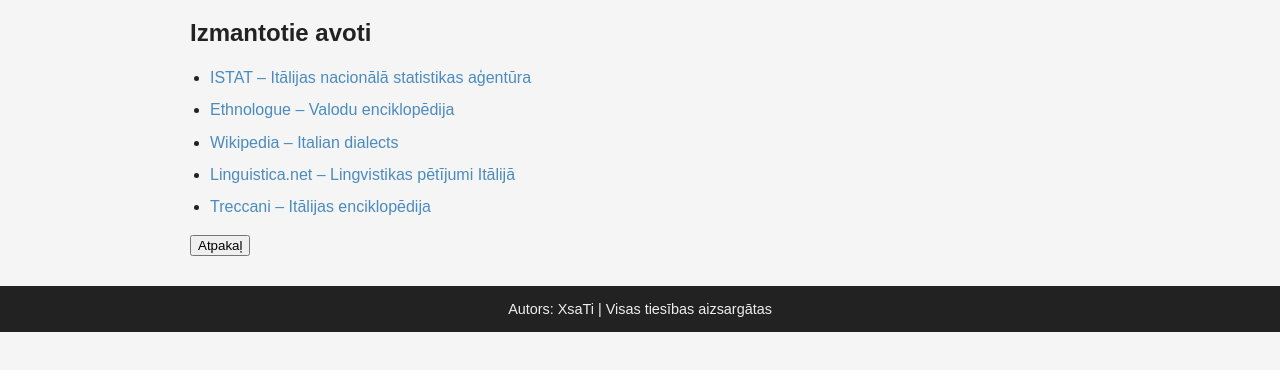
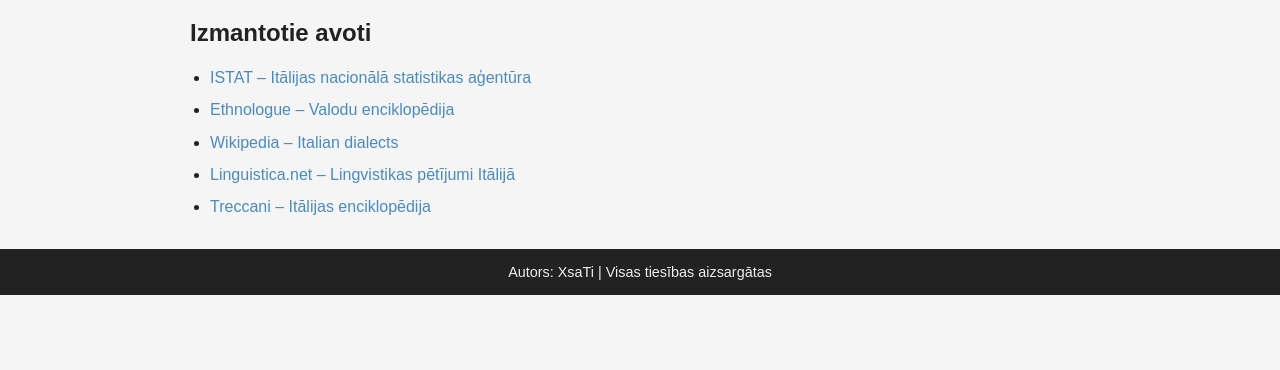
Before and after one commit to XsaTi4/ItalyRegionDialect.io, a plain HTML site: page sources.html in a window 1280 px wide. Shown: the part 70-440 px from the top of the page. Drawn offline with Linux system fonts and the light colour scheme.

Commit message:
Remove back button from sources.html
Removed button that redirects to index.html.

```diff
--- a/sources.html
+++ b/sources.html
@@ -59,7 +59,6 @@
 <li><a href="https://www.linguisticanet.it/" target="_blank">Linguistica.net – Lingvistikas pētījumi Itālijā</a></li>
 <li><a href="https://www.treccani.it/" target="_blank">Treccani – Itālijas enciklopēdija</a></li>
 </ul>
-<button onclick="window.location.href='index.html'">Atpakaļ</button>
 </main>
 
 <footer>
```
